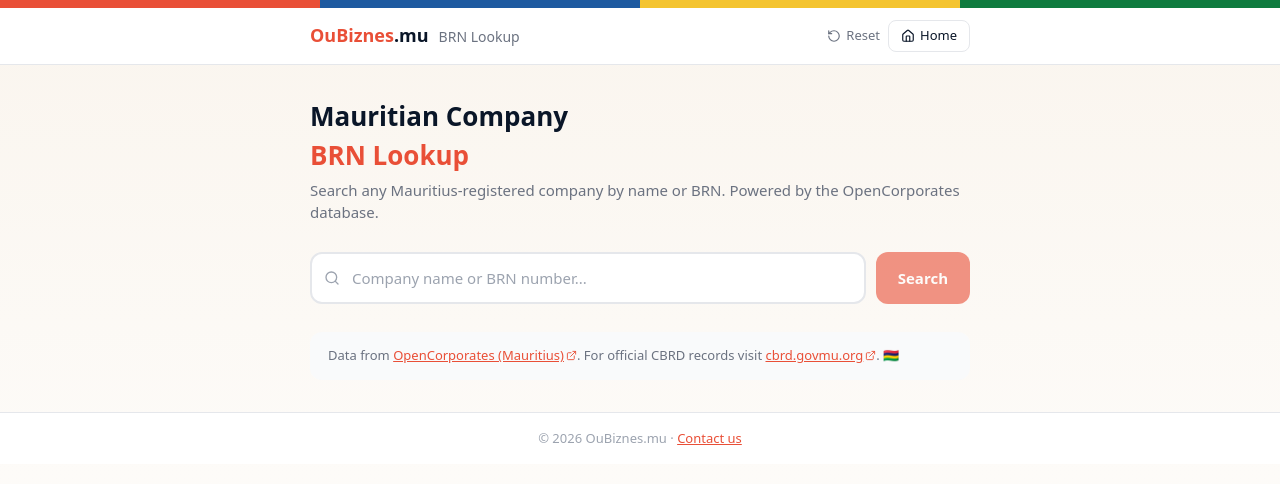
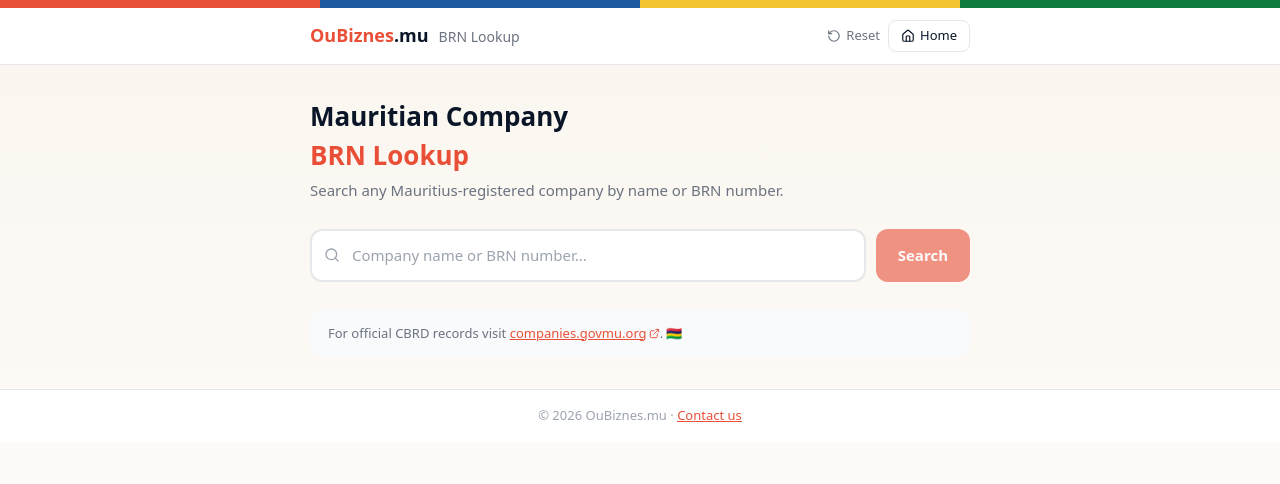
Before and after one commit to pravish1922-ctrl/oubiznes, a Next.js app: page /lookup in a window 1280 px wide. Shown: the top 484 px of the page. Built offline with nearby package versions, Linux system fonts and the light colour scheme.

Commit message:
Update page.jsx

```diff
--- a/app/lookup/page.jsx
+++ b/app/lookup/page.jsx
@@ -49,7 +49,7 @@ async function handleSearch(e) {
       if (data.error) throw new Error(data.error);
       setDetail(data);
     } catch (err) {
-      setError("Could not load company details.");
+      setError("failed");
     } finally {
       setLoading(false);
     }
@@ -95,7 +95,7 @@ async function handleSearch(e) {
           <span style={{ display: "block", color: CORAL }}>BRN Lookup</span>
         </h1>
         <p style={{ fontSize: 15, color: "#6b7280", marginBottom: 28 }}>
-          Search any Mauritius-registered company by name or BRN. Powered by the OpenCorporates database.
+          Search any Mauritius-registered company by name or BRN number.
         </p>
 
         <form onSubmit={handleSearch} style={{ display: "flex", gap: 10, marginBottom: 28 }}>
@@ -121,8 +121,29 @@ async function handleSearch(e) {
         </form>
 
         {error && (
-          <div style={{ background: "#fef2f2", border: "1px solid #fecaca", borderRadius: 10, padding: "12px 16px", marginBottom: 20, color: "#dc2626", fontSize: 14 }}>
-            {error}
+          <div style={{ background: "#FFF8F0", border: "1px solid #E94F37", borderRadius: 12, padding: "20px 24px", marginBottom: 20 }}>
+            {error === "unavailable" ? (
+              <>
+                <p style={{ fontWeight: 700, color: NAVY, marginBottom: 6, fontSize: 15 }}>
+                  Live company search is temporarily unavailable.
+                </p>
+                <p style={{ color: "#6b7280", marginBottom: 12, fontSize: 14 }}>
+                  You can search directly on the official Mauritius company registry:
+                </p>
+                <a
+                  href="https://companies.govmu.org"
+                  target="_blank"
+                  rel="noopener noreferrer"
+                  style={{ display: "inline-flex", alignItems: "center", gap: 5, color: CORAL, fontWeight: 700, fontSize: 14, textDecoration: "underline" }}
+                >
+                  companies.govmu.org <ExternalLink size={13} />
+                </a>
+              </>
+            ) : (
+              <p style={{ color: "#E94F37", fontSize: 14, fontWeight: 600 }}>
+                Search failed. Please try again.
+              </p>
+            )}
           </div>
         )}
 
@@ -188,12 +209,9 @@ async function handleSearch(e) {
 
         <div style={{ marginTop: 28, background: "#f9fafb", borderRadius: 12, padding: "14px 18px" }}>
           <p style={{ fontSize: 13, color: "#6b7280" }}>
-            Data from{" "}
-            <a href="https://opencorporates.com/companies/mu" target="_blank" rel="noopener noreferrer" style={{ color: CORAL, textDecoration: "underline", display: "inline-flex", alignItems: "center", gap: 2 }}>
-              OpenCorporates (Mauritius) <ExternalLink size={11} />
-            </a>. For official CBRD records visit{" "}
-            <a href="https://cbrd.govmu.org/" target="_blank" rel="noopener noreferrer" style={{ color: CORAL, textDecoration: "underline", display: "inline-flex", alignItems: "center", gap: 2 }}>
-              cbrd.govmu.org <ExternalLink size={11} />
+            For official CBRD records visit{" "}
+            <a href="https://companies.govmu.org" target="_blank" rel="noopener noreferrer" style={{ color: CORAL, textDecoration: "underline", display: "inline-flex", alignItems: "center", gap: 2 }}>
+              companies.govmu.org <ExternalLink size={11} />
             </a>. 🇲🇺
           </p>
         </div>
```
Lines whose indentation alone changed are shown as unchanged.
